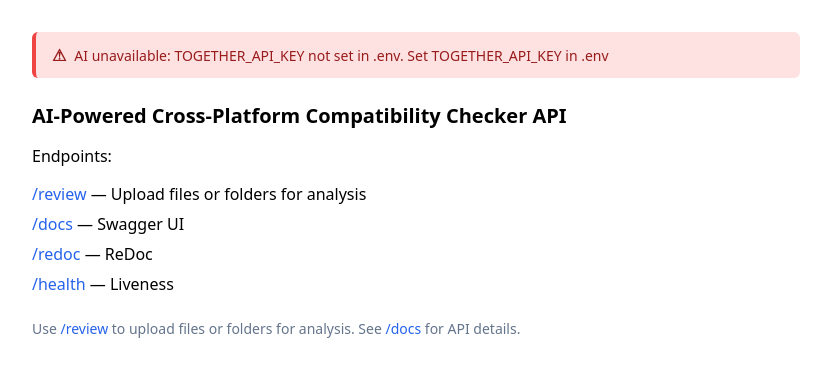
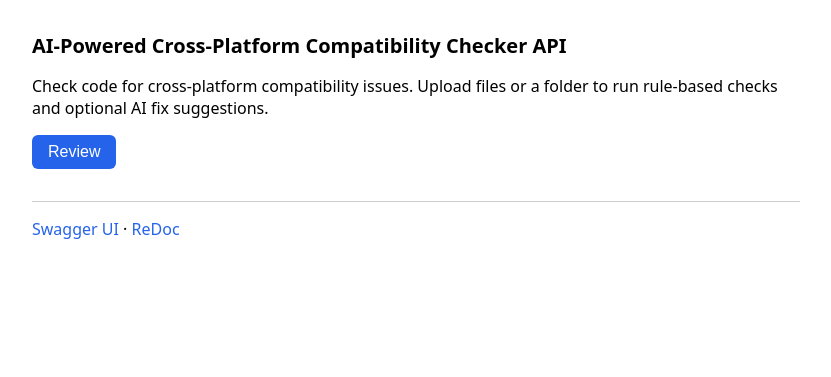
Before and after one commit to jbuklis1/compatibility-checker-api, a FastAPI app: page / in a window 1280 px wide. Shown: the top 377 px of the page, without its empty margins (224-1055 px from the left). Run offline with FastAPI, Linux system fonts and the light colour scheme.

Commit message:
merged webpages

```diff
--- a/app/main.py
+++ b/app/main.py
@@ -1,16 +1,17 @@
 """FastAPI app: main entry point."""
+
+from urllib.parse import urlparse
 
 from .config import ensure_checker_import_path
 from deps import CORSMiddleware, FastAPI, HTTPException
-from fastapi.responses import HTMLResponse, JSONResponse
+from fastapi.responses import HTMLResponse, JSONResponse, RedirectResponse
 from starlette.requests import Request
 from .routes import (
-    health_router,
     review_router,
     root_router,
 )
 from .startup import validate_config
-from .templates import render_review_form
+from .templates import render_homepage
 
 ensure_checker_import_path()
 
@@ -30,19 +31,39 @@ app.add_middleware(
 
 # Register routes
 app.include_router(root_router)
-app.include_router(health_router)
 app.include_router(review_router)
+
+
+def _redirect_url_for_unknown_path(request: Request) -> str:
+    """Choose redirect target from Referer: home, #review, or results (/#review)."""
+    referer = request.headers.get("referer") or ""
+    base = str(request.base_url).rstrip("/")
+    if not referer or not referer.startswith(base):
+        return "/"
+    parsed = urlparse(referer)
+    path = (parsed.path or "/").rstrip("/") or "/"
+    fragment = parsed.fragment or ""
+    if "review" in path or "results" in path.lower() or fragment == "review":
+        return "/#review"
+    return "/"
+
+
+@app.api_route("/{full_path:path}", methods=["GET", "POST", "PUT", "PATCH", "DELETE", "HEAD"])
+async def catch_all_redirect(request: Request, full_path: str):
+    """Redirect any unmatched path so invalid URLs don't show raw errors; target from Referer."""
+    url = _redirect_url_for_unknown_path(request)
+    return RedirectResponse(url=url, status_code=302)
 
 
 @app.exception_handler(HTTPException)
 async def http_exception_handler(request: Request, exc: HTTPException):
-    """Return review form with error message for 'Too many files' 400 on POST /review/results."""
+    """Return merged homepage with review tab open and error for 'Too many files' 400 on POST /review/results."""
     if (
         request.method == "POST"
         and request.url.path.rstrip("/") == "/review/results"
         and "Too many files" in str(exc.detail)
     ):
-        html = render_review_form(error="Too many files. Maximum number of files is 1000.")
+        html = render_homepage(review_tab_open=True, form_error="Too many files. Maximum number of files is 1000.")
         return HTMLResponse(html)
     return JSONResponse(status_code=exc.status_code, content={"detail": exc.detail})
 
--- a/app/routes/__init__.py
+++ b/app/routes/__init__.py
@@ -1,7 +1,6 @@
 """Route handlers."""
 
-from .health import router as health_router
 from .review import router as review_router
 from .root import router as root_router
 
-__all__ = ["root_router", "health_router", "review_router"]
+__all__ = ["root_router", "review_router"]
--- a/app/routes/root.py
+++ b/app/routes/root.py
@@ -1,12 +1,12 @@
 """Root route."""
 
 from deps import APIRouter, HTMLResponse
-from ..templates import render_template
+from ..templates import render_homepage
 
 router = APIRouter()
 
 
 @router.get("/", response_class=HTMLResponse)
 def root() -> str:
-    """Root: welcome page with clickable links."""
-    return render_template("root.html", title="Cross-Platform Compatibility Checker API")
+    """Root: merged homepage with Review tab containing form."""
+    return render_homepage()
--- a/app/templates/review_form.html
+++ b/app/templates/review_form.html
@@ -4,7 +4,7 @@
 <div id="client-error" class="form-error" style="display:none;" role="alert"></div>
 
 <div id="review-form-container">
-  <form method="post" action="/review/results" enctype="multipart/form-data" id="review-form">
+  <form method="post" action="/review/results" enctype="multipart/form-data" id="review-form" class="review-form">
     <input type="hidden" name="mode" id="form-mode" value="ai">
     <div class="upload-choices">
       <div>
@@ -16,7 +16,7 @@
         <input type="file" id="source-folder" name="files" multiple webkitdirectory>
       </div>
     </div>
-    <div>
+    <div class="selection-summary-wrap">
       <small id="selection-summary">No selection yet.</small>
     </div>
     <div class="submit-buttons">
@@ -210,5 +210,3 @@
   }});
 }})();
 </script>
-
-<p style="margin-top: 2rem;"><a href="/">Home</a> · <a href="/docs">Swagger UI</a> · <a href="/redoc">ReDoc</a> · <a href="/health">Health</a></p>
--- a/app/templates/root.html
+++ b/app/templates/root.html
@@ -1,9 +1,36 @@
 <h1>AI-Powered Cross-Platform Compatibility Checker API</h1>
-<p>Endpoints:</p>
-<ul>
-  <li><a href="/review">/review</a> — Upload files or folders for analysis</li>
-  <li><a href="/docs">/docs</a> — Swagger UI</li>
-  <li><a href="/redoc">/redoc</a> — ReDoc</li>
-  <li><a href="/health">/health</a> — Liveness</li>
-</ul>
-<p class="meta">Use <a href="/review">/review</a> to upload files or folders for analysis. See <a href="/docs">/docs</a> for API details.</p>
+<p>Check code for cross-platform compatibility issues. Upload files or a folder to run rule-based checks and optional AI fix suggestions.</p>
+
+<p>
+  <button type="button" id="review-btn" class="review-trigger">Review</button>
+</p>
+
+<section id="review-tab" class="review-tab-panel" {review_tab_attr} aria-labelledby="review-btn">
+  <div class="review-tab-banner">{ai_status_banner}</div>
+  <div class="review-tab-content">
+{review_form_content}
+  </div>
+</section>
+
+<script>
+(function() {{
+  const reviewBtn = document.getElementById('review-btn');
+  const reviewTab = document.getElementById('review-tab');
+  if (!reviewBtn || !reviewTab) return;
+
+  function openReviewTab() {{
+    reviewTab.removeAttribute('hidden');
+    window.location.hash = 'review';
+  }}
+
+  reviewBtn.addEventListener('click', openReviewTab);
+
+  if (window.location.hash === '#review' || (new URLSearchParams(window.location.search)).get('tab') === 'review') {{
+    openReviewTab();
+  }}
+}})();
+</script>
+
+<footer class="page-footer" style="margin-top: 2rem; padding-top: 1rem; border-top: 1px solid #ccc;">
+  <a href="/docs" class="link">Swagger UI</a> · <a href="/redoc" class="link">ReDoc</a>
+</footer>
--- a/app/templates/styles.css
+++ b/app/templates/styles.css
@@ -59,6 +59,27 @@ input[type="text"] {
 
 .submit-buttons button + button {
   margin-left: 0.75rem;
+}
+
+/* Review form: stack upload options then Analyze buttons below */
+#review-form-container form.review-form {
+  display: flex;
+  flex-direction: column;
+  align-items: flex-start;
+  gap: 0.75rem;
+}
+
+#review-form-container .selection-summary-wrap {
+  margin-top: 0.25rem;
+}
+
+#review-form-container .submit-buttons {
+  margin-top: 0.5rem;
+}
+
+#review-form-container .submit-buttons button:disabled {
+  opacity: 0.6;
+  cursor: not-allowed;
 }
 
 button {
@@ -378,3 +399,30 @@ pre {
   margin-left: 1rem;
   margin-top: 0.75rem;
 }
+
+/* Homepage review tab */
+.review-trigger {
+  padding: 0.5rem 1rem;
+  font-size: 1rem;
+  font-weight: 500;
+  color: #fff;
+  background: #2563eb;
+  border: none;
+  border-radius: 0.375rem;
+  cursor: pointer;
+  margin-right: 0.5rem;
+}
+
+.review-trigger:hover {
+  background: #1d4ed8;
+}
+
+.review-tab-panel {
+  margin-top: 1.5rem;
+  padding-top: 1rem;
+  border-top: 1px solid #e2e8f0;
+}
+
+.review-tab-banner {
+  margin-bottom: 1rem;
+}
```
Also changed, not shown: app/routes/health.py (deleted, +0 -11 lines), app/routes/review.py (+16 -8 lines), app/templates/__init__.py (+30 -2 lines), README.md.
